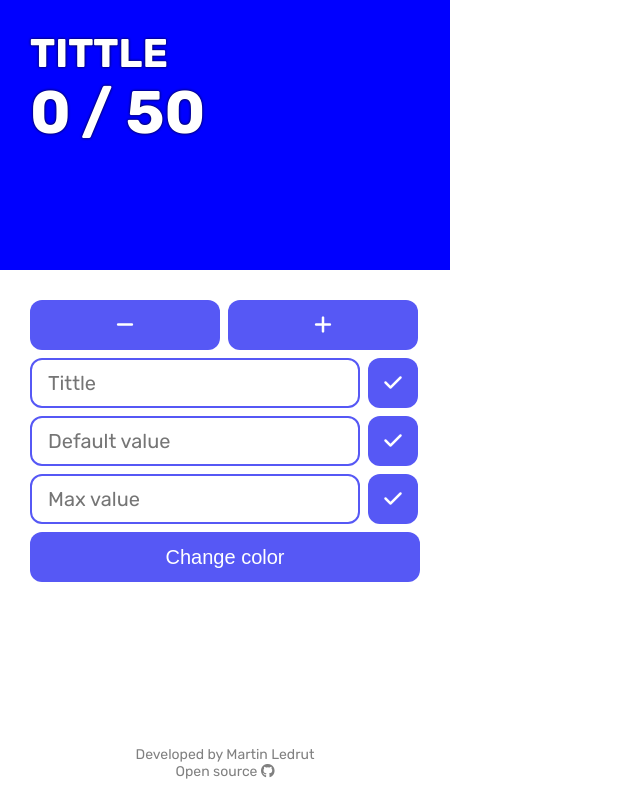
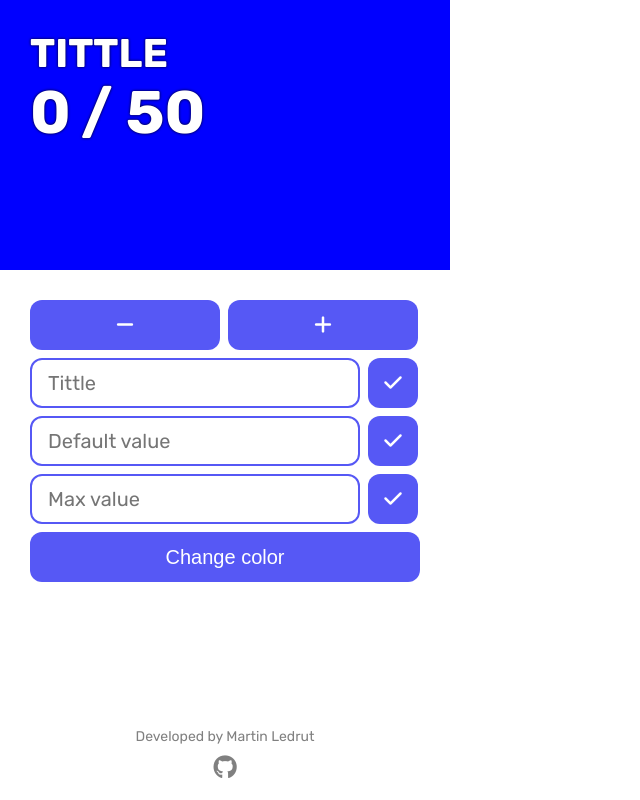
Before and after one commit to mledrut/succes-counter, a plain HTML site: page index.html in a window 1280 px wide. Shown: the whole page, without its empty margins (0-640 px from the left). Drawn offline with nearby package versions, Linux system fonts and the light colour scheme.

Commit message:
update GitHub link

```diff
--- a/index.html
+++ b/index.html
@@ -50,7 +50,7 @@
 
         <footer>
             <p>Developed by <a href="http://martinledrut.fr" target="_blank">Martin Ledrut</a></p>
-            <a href="https://github.com/sobix5/succes-counter" target="_blank">Open source <i class="fab fa-github"></i></a>
+            <a href="https://github.com/sobix5/succes-counter" target="_blank"><i class="fab fa-github"></i></a>
         </footer>
     </body>
 </html>
--- a/style.css
+++ b/style.css
@@ -98,7 +98,12 @@ footer
     position: absolute;
     margin-bottom: 20px;
     bottom: 0;
+}
 
+footer i
+{
+    font-size:  24px;
+    margin-top: 10px;
 }
 
 a:link {
```
